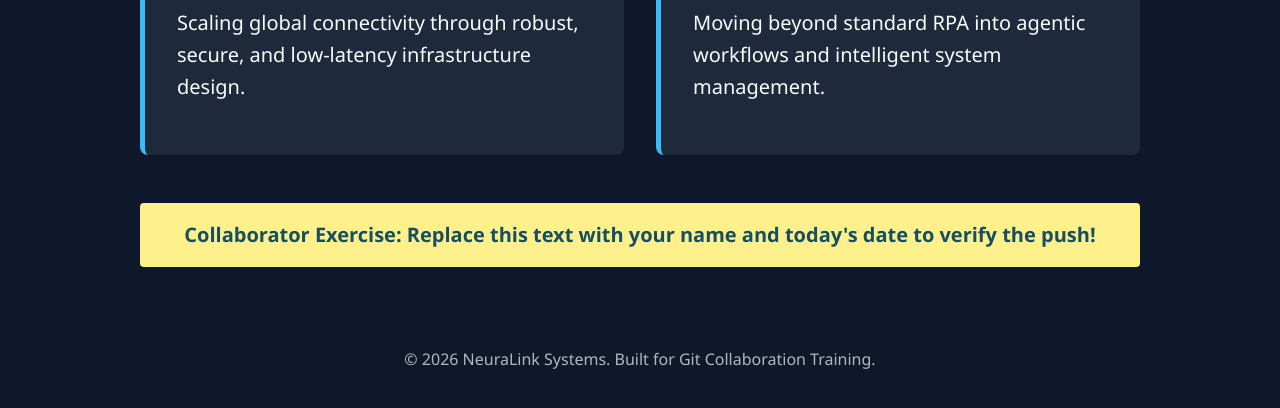
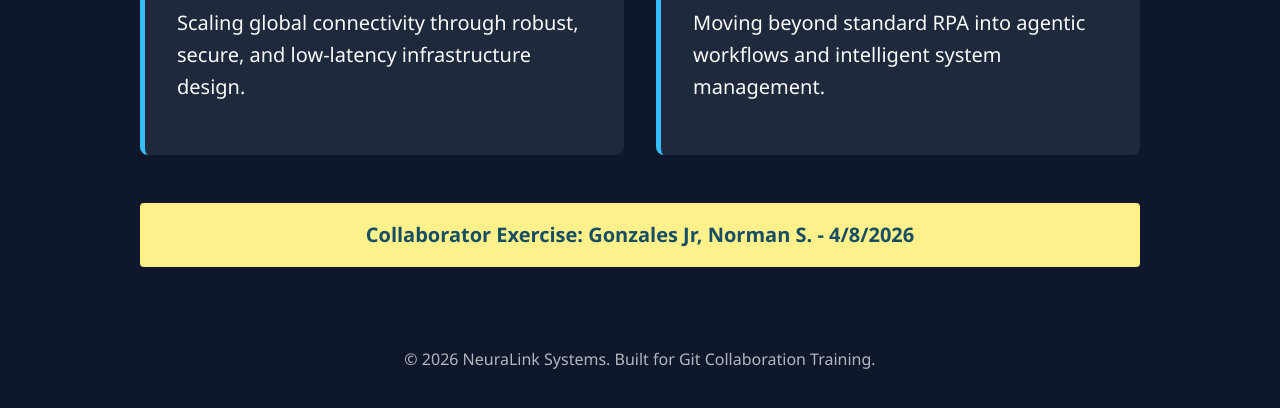
Before and after one commit to ramutan/LUNAR-CLIENT, a plain HTML site: page index.html in a window 1280 px wide. Shown: the part 596-1004 px from the top of the page. Drawn offline with Linux system fonts and the light colour scheme.

Commit message:
Edited by Gonzales Jr, Norman S.

```diff
--- a/index.html
+++ b/index.html
@@ -113,7 +113,7 @@
         </div>
 
         <div class="edit-zone">
-            Collaborator Exercise: Replace this text with your name and today's date to verify the push!
+            Collaborator Exercise: Gonzales Jr, Norman S. - 4/8/2026
         </div>
     </div>
 
```
